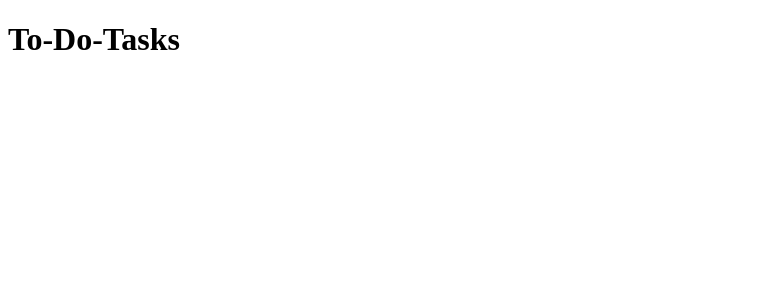
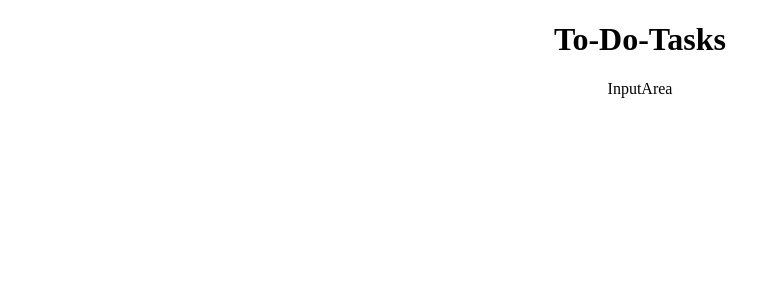
Before and after one commit to mythily-muthu/to-do-tasks, a React (Create React App) app: page / in a window 1280 px wide. Shown: the top 300 px of the page, without its empty margins (0-781 px from the left). Built offline with nearby package versions, Linux system fonts and the light colour scheme.

Commit message:
Added global css

```diff
--- a/src/App.css
+++ b/src/App.css
@@ -1,38 +1,5 @@
-.App {
+.container {
   text-align: center;
+  height: auto;
+  width: 100%;
 }
-
-.App-logo {
-  height: 40vmin;
-  pointer-events: none;
-}
-
-@media (prefers-reduced-motion: no-preference) {
-  .App-logo {
-    animation: App-logo-spin infinite 20s linear;
-  }
-}
-
-.App-header {
-  background-color: #282c34;
-  min-height: 100vh;
-  display: flex;
-  flex-direction: column;
-  align-items: center;
-  justify-content: center;
-  font-size: calc(10px + 2vmin);
-  color: white;
-}
-
-.App-link {
-  color: #61dafb;
-}
-
-@keyframes App-logo-spin {
-  from {
-    transform: rotate(0deg);
-  }
-  to {
-    transform: rotate(360deg);
-  }
-}
--- a/src/App.js
+++ b/src/App.js
@@ -1,5 +1,6 @@
 import React from 'react';
 import './App.css';
+import InputArea from './Components/InputArea';
 
 function App() {
   return (
@@ -7,7 +8,7 @@ function App() {
       <div className="title">
         <h1>To-Do-Tasks</h1>
       </div>
-
+      <InputArea />
     </div>
   );
 }
--- /dev/null
+++ b/src/Components/InputArea.js
@@ -0,0 +1,9 @@
+import React from 'react'
+
+const InputArea = () => {
+    return (
+        <div>InputArea</div>
+    )
+}
+
+export default InputArea
```
